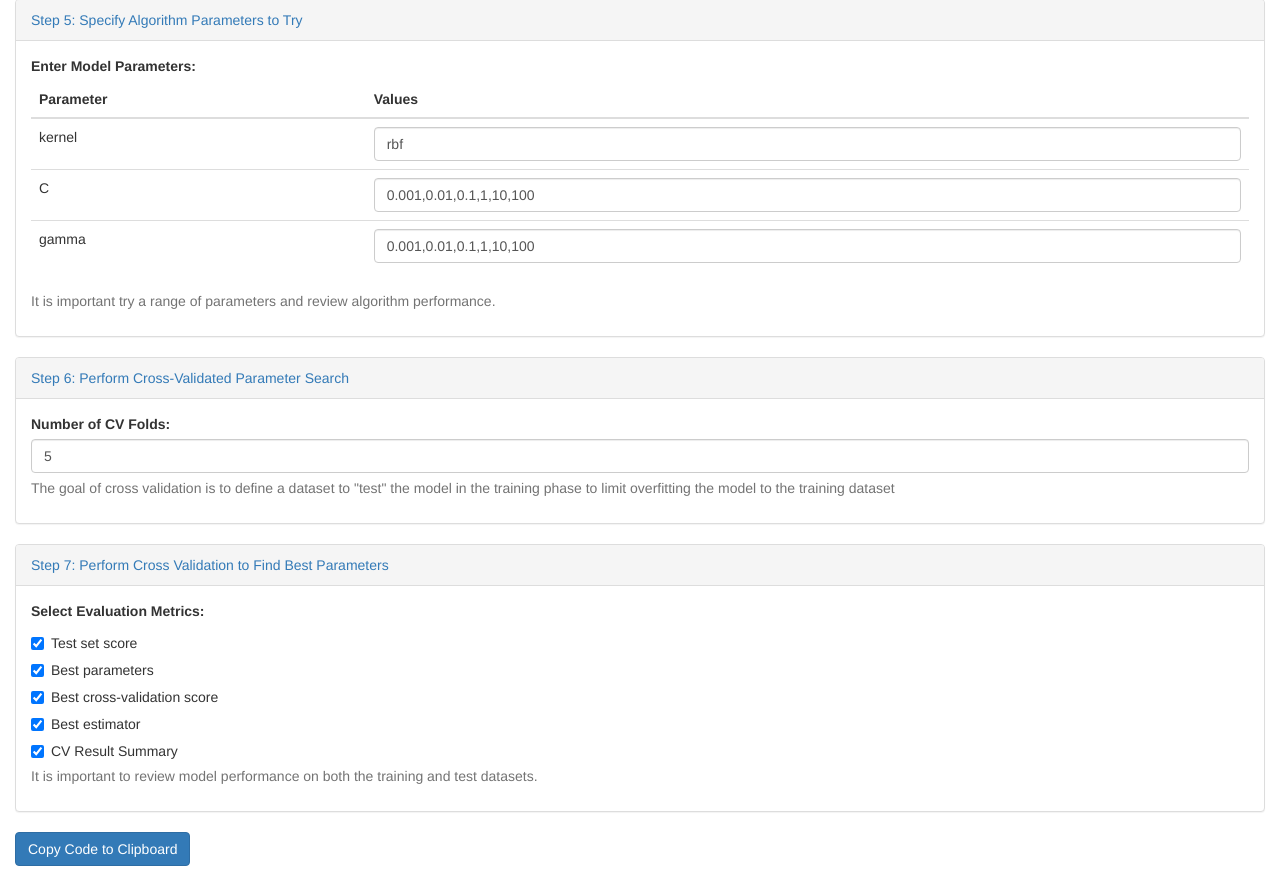
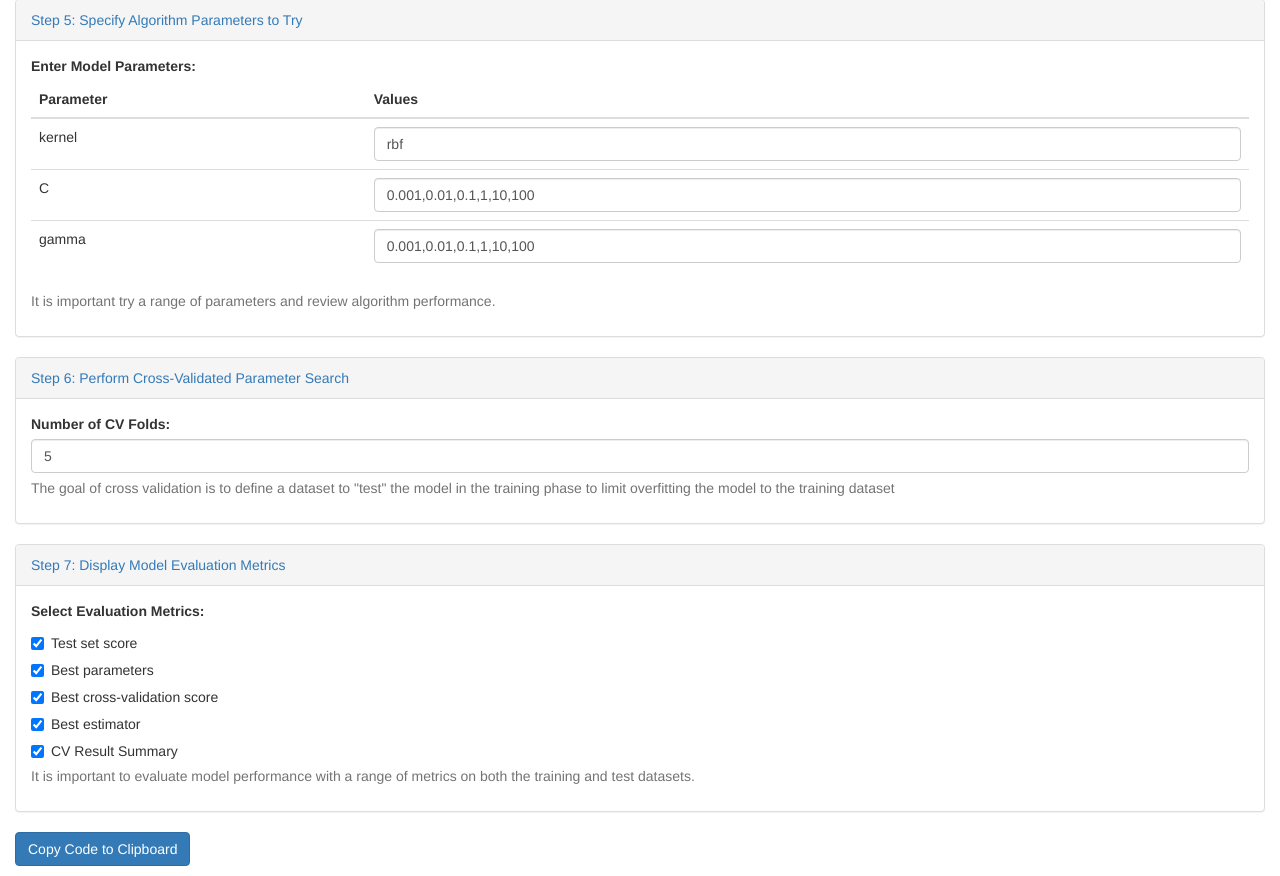
Before and after one commit to aneesha/aneesha.github.io, a plain HTML site: page classification.html in a window 1280 px wide. Shown: the part 878-1754 px from the top of the page. Drawn offline with nearby package versions, Linux system fonts and the light colour scheme; some packages are replaced by stand-ins of ours; a script that the page names is missing.

Commit message:
Fix code generation

```diff
--- a/classification.html
+++ b/classification.html
@@ -104,13 +104,13 @@
                   html_controls: ['algorithm__parametergrid']
                 },
       resultsdisplay: {
-                  step_title:'Perform Cross Validation to Find Best Parameters',
+                  step_title:'Display Model Evaluation Metrics',
                   required_python_imports: 'import pandas as pd',
                   python_code_template: 'print("Test set score: {:.2f}".format(grid_search.score(X_test, y_test)))\nprint("Best parameters: {}".format(grid_search.best_params_))\nprint("Best cross-validation score: {:.2f}".format(grid_search.best_score_))\nprint("Best estimator: {}".format(grid_search.best_estimator_))',
                   code_comment: '# Perform Cross Validation to Find Best Parameters',
                   types: {metricstodisplay:['testsetscore', 'bestparams', 'cvscore', 'bestestimator', 'displaysummaryresults'], metricslabels:['Test set score', 'Best parameters', 'Best cross-validation score', 'Best estimator', 'CV Result Summary']},
                   html_template: '<label for="displaymetrics">Select Evaluation Metrics:</label>{{displaymetrics__checkbutton}}',
-                  step_reason: 'It is important to review model performance on both the training and test datasets.',
+                  step_reason: 'It is important to evaluate model performance with a range of metrics on both the training and test datasets.',
                   html_controls: ['displaymetrics__checkbutton']
                 }
     };
@@ -162,7 +162,7 @@
               }
               //required_python_code += python_code_template;
           }
-          python_code += required_python_code + "\n" + python_code_template;
+          python_code += "\n" + required_python_code + python_code_template;
         }
       }
       return python_code;
```
